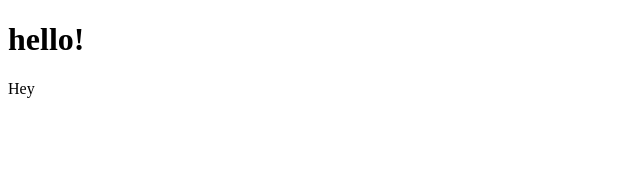
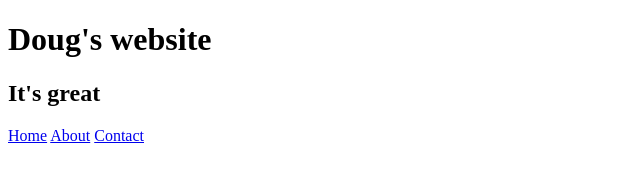
Before and after one commit to dougrosman/webdev1-sp21, a plain HTML site: page guides/index.html in a window 1280 px wide. Shown: the whole page, without its empty margins (0-640 px from the left). Drawn offline with Linux system fonts and the light colour scheme.

Commit message:
update week2 readme

```diff
--- a/guides/index.html
+++ b/guides/index.html
@@ -4,8 +4,15 @@
   <title>My first webpage!</title>
 </head>
 <body>
-  <h1>hello!</h1>
-  <p>Hey</p>
+  <header>
+    <h1>Doug's website</h1>
+    <h2>It's great</h2>
+    <nav>
+      <a href="#">Home</a>
+      <a href="#">About</a>
+      <a href="#">Contact</a>
+    </nav>
+  </header>
 
 </body>
 </html>
```
Also changed, not shown: 1 other file.
